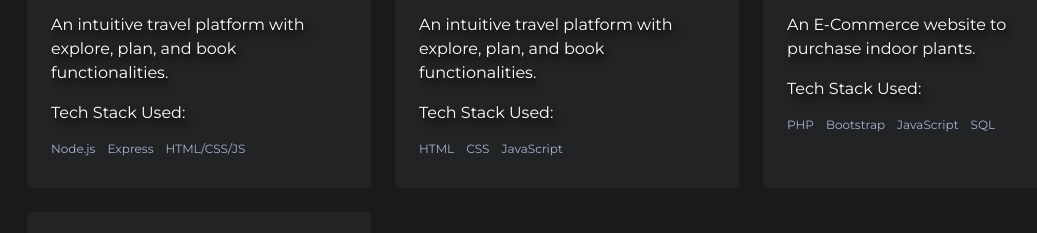
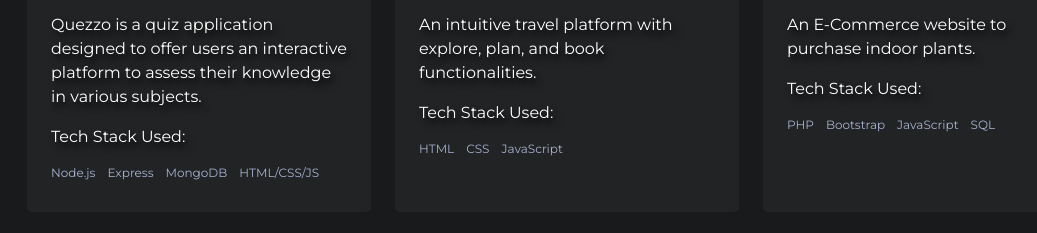
Before and after one commit to visorry/visorry2.github.io, a plain HTML site: page index.html in a window 1280 px wide. Shown: the part 2787-3020 px from the top of the page, without its empty margins (73-1110 px from the left). Drawn offline with Linux system fonts and the light colour scheme.

```diff
--- a/index.html
+++ b/index.html
@@ -180,11 +180,12 @@
                             <a href="https://github.com/visorry/Quezzo" class="project-github-link" target="_blank" style="color: white;"><i class="fab fa-github"></i> GitHub </a>
                             <a href="https://gentle-druid-1e8a35.netlify.app/" class="project-deployed-link" target="_blank" style="color: white;"><i class="fas fa-external-link-alt"></i> Deployed</a>
                         </div>
-                        <p class="project-description">An intuitive travel platform with explore, plan, and book functionalities.</p>
+                        <p class="project-description">Quezzo is a quiz application designed to offer users an interactive platform to assess their knowledge in various subjects.</p>
                         <p class="project-tech-stack">Tech Stack Used:</p>
                         <ul class="tech-stack">
                             <li>Node.js</li>
                             <li>Express</li>
+                            <li>MongoDB</li>
                             <li>HTML/CSS/JS</li>
                         </ul>
                     </div>
```
Also changed, not shown: 1 other file.
